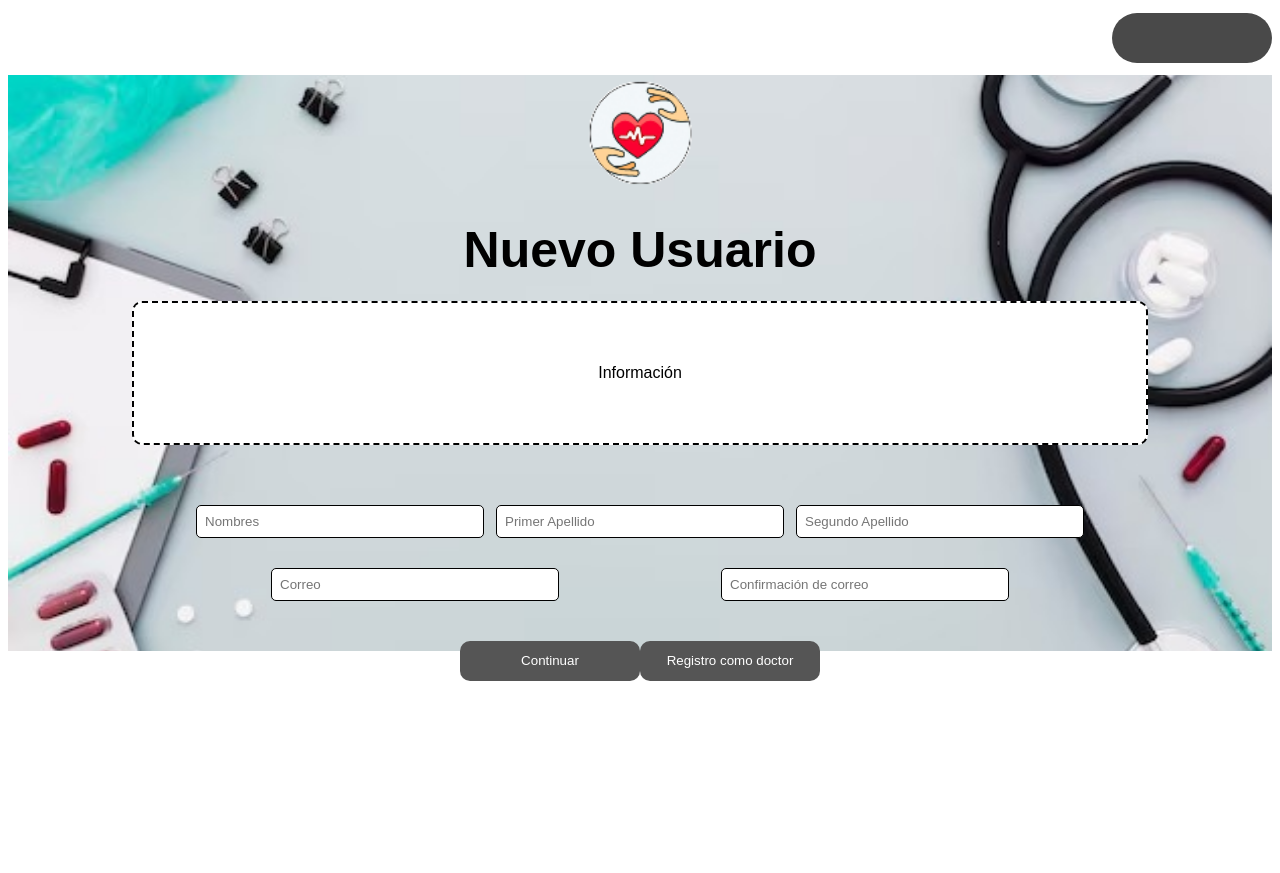
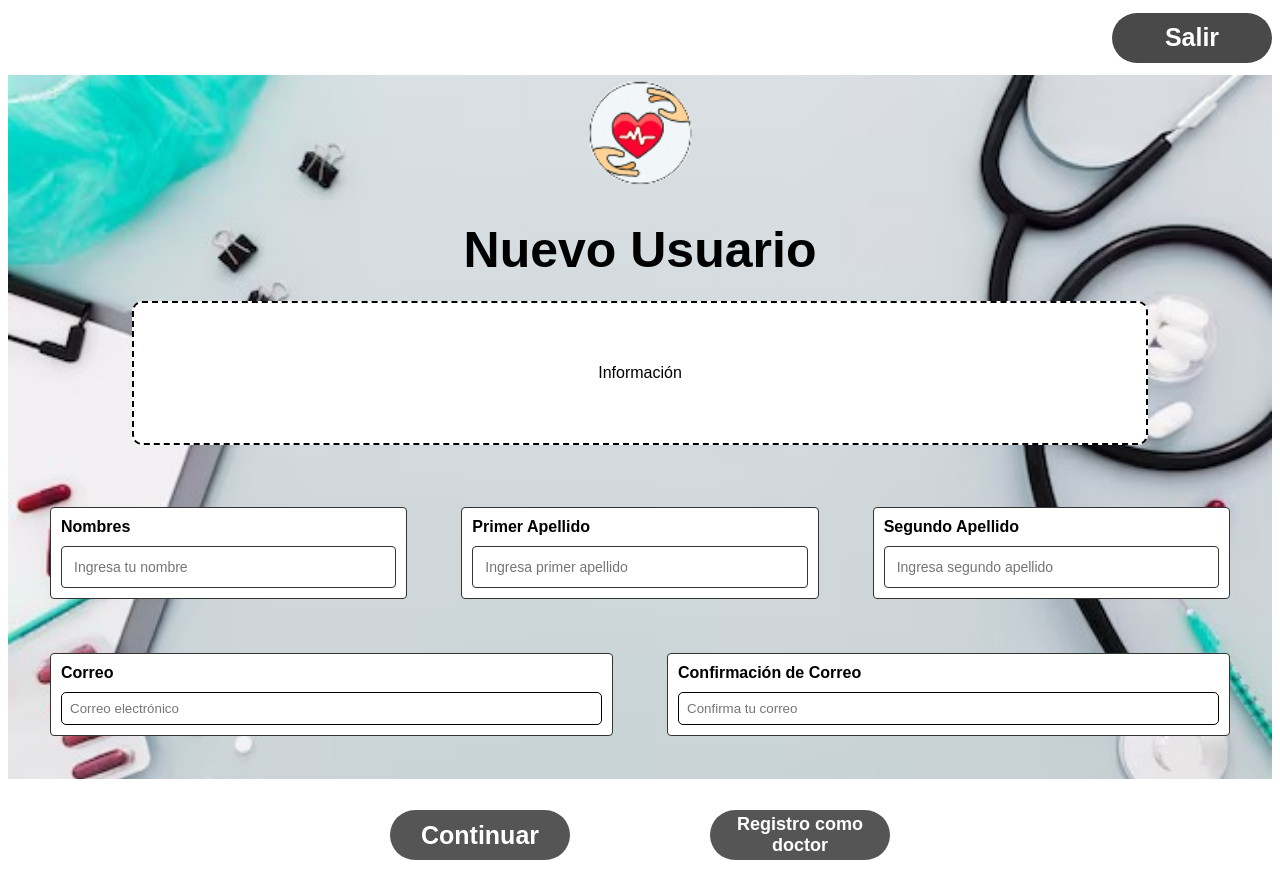
Before and after one commit to Roroma24/Proyecto, a Flask app: page /registro in a window 1280 px wide. Before the commit the page ends 681 px from the top, so only its background shows below. Run offline with Flask 3, Linux system fonts and the light colour scheme.

Commit message:
Seguimiento de modificaciones

```diff
--- a/app/static/css/loginstyles.css
+++ b/app/static/css/loginstyles.css
@@ -33,9 +33,10 @@ body {
   }
 
   .icon {
-    width: 90px; /* Ancho de cada icono */
-    height: 90px; /* Alto de cada icono */
+    width: 110px; /* Ancho de cada icono */
+    height: 110px; /* Alto de cada icono */
     background-image: url('imagen/logo.png'); /* Fondo rojo para los iconos */
+    background-size: cover;
     border-radius: 40%; /* Bordes redondeados para darle forma circular */
   }
 
--- a/app/static/css/reservation.css
+++ b/app/static/css/reservation.css
@@ -30,7 +30,6 @@ body {
 /* Estilo del contenido principal del encabezado */
 .header {
   width: 95%;
-  max-width: 1400px;
   margin: 0 auto;
   display: flex;
   justify-content: space-between;
--- a/app/static/css/userstyles.css
+++ b/app/static/css/userstyles.css
@@ -13,11 +13,12 @@ body{
 
 .container-body{
     width: auto;
-    height: 45vw;
+    height: 55vw;
     background-image: url('imagen/newuser.jpeg');
     background-size: cover;
     background-position: center;
     background-repeat: no-repeat;
+    background-attachment: fixed;
 }
 
 .info{
@@ -25,7 +26,7 @@ body{
     align-items: center;
     justify-content: space-around;
     width: auto;
-    margin: 10px auto;
+    margin: 1% auto;
 }
 
 .exit_btn{
@@ -83,24 +84,24 @@ input{
     border: 1px solid #000000;
     justify-content: space-between;
     border-radius: 5px;
-    width: 30%;
+    width: auto;
 }
 
 .buttons{
     display: flex;
     justify-content: space-between;
+    gap: 140px;
+    padding: 1%;
     margin-top: 20px;
 }
 
 .btn{
     width: 180px;
-    height: 40px;
-    background: #555;
-    color: white;
-    padding: 10px 20px;
-    border-radius: 10px;
+    background-color: #555;
+    border-radius: 25px;
     border: none;
     cursor: pointer;
+    margin: auto;
 }
 
 .titulo-principal{
@@ -108,3 +109,51 @@ input{
     font-weight: bold;
     margin: 0;
 }
+
+/* Contenedor principal del formulario */
+.form{
+    display: flex;
+    flex-direction: column;
+    gap: 40px; /* Espaciado vertical entre elementos */
+}
+
+/* Fila del formulario para organizar inputs horizontalmente */
+.form-row{
+    display: flex;
+    gap: 30px;
+    flex-wrap: wrap; /* Salta a nueva línea si no hay espacio */
+    justify-content: space-between;
+    margin-bottom: 30px;
+    margin: 30px;
+}
+
+/* Grupo de campos individuales dentro de una fila */
+.form-group{
+    flex: 1 1 calc(25% - 30px); /* Mantiene la distribución horizontal original */
+    display: flex;
+    flex-direction: column;
+    gap: 10px; /* Espacio entre label e input */
+    background-color: #fff;         /* Fondo blanco que cubre título e input */
+    border: 1px solid #333;         /* Borde para delimitar el área del grupo */
+    border-radius: 4px;             /* Bordes redondeados */
+    padding: 10px;                  /* Espaciado interno */
+    box-sizing: border-box;         /* Asegura que el padding no modifique el tamaño total */
+    margin: 1%;
+}
+
+/* Etiqueta de cada campo */
+.form-group label{
+    font-weight: bold;
+}
+
+/* Inputs estándar y selectores de tipo texto, email, número, fecha, etc. */
+input[type="text"],
+input[type="email"]
+select{
+    width: 100%;
+    padding: 12px;
+    border: 1px solid #333;
+    border-radius: 4px;
+    font-size: 14px;
+    box-sizing: border-box; /* Asegura compatibilidad con padding */
+}
--- a/app/templates/index.html
+++ b/app/templates/index.html
@@ -71,7 +71,7 @@ Página de inicio. Permite navegar a las vistas de login, registro, reserva y ca
             <h1>Reservar</h1>
         </div>
         <div class="title">
-            <h1>Modicar</h1>
+            <h1>Modíficar</h1>
         </div>
         <div class="title">
             <h1>Cancelar</h1>
--- a/app/templates/registrouser.html
+++ b/app/templates/registrouser.html
@@ -31,8 +31,8 @@ Se incluye un botón para continuar con el registro y otro para registrarse como
     <div class="container">
 
         <!-- Botón de salida que redirige a la función 'exit' -->
-        <a href="{{ url_for('exit') }}">
-            <div class="exit_btn"></div> <!-- Botón estilizado para salir -->
+        <a href="{{ url_for('exit') }}" style="text-decoration: none;">
+            <div class="exit_btn" style="text-align: center; color: #fff; font-size: 25px; font-weight: bolder; display: flex; align-items: center; justify-content: center; height: 50px;">Salir</div> <!-- Botón estilizado para salir -->
         </a>
 
     </div>
@@ -47,27 +47,40 @@ Se incluye un botón para continuar con el registro y otro para registrarse como
         <div class="dashed-box">
             Información
         </div>
-        <div class="info">
-            <div class="input-box">
-                <input type="text" placeholder="Nombres">
-                <input type="text" placeholder="Primer Apellido">
-                <input type="text" placeholder="Segundo Apellido">
+        <form>
+            <div class="form-row">
+                <div class="form-group">
+                    <label for="nombre">Nombres</label>
+                    <input type="text" id="nombre" name="nombre" placeholder="Ingresa tu nombre">
+                </div>
+                <div class="form-group">
+                    <label for="apellido1">Primer Apellido</label>
+                    <input type="text" id="apellido1" name="apellido1" placeholder="Ingresa primer apellido">
+                </div>
+                <div class="form-group">
+                    <label for="apellido2">Segundo Apellido</label>
+                    <input type="text" id="apellido2" name="apellido2" placeholder="Ingresa segundo apellido">
                 </div>
             </div>
-        <div class="info">
-            <div class="input-box">
-                <input type="text" placeholder="Correo">
-                <input type="text" placeholder="Confirmación de correo">
+            <div class="form-row">
+                <div class="form-group">
+                    <label for="correo">Correo</label>
+                    <input type="email" id="correo" name="correo" placeholder="Correo electrónico">
+                </div>
+                <div class="form-group">
+                    <label for="confirmacion">Confirmación de Correo</label>
+                    <input type="email" id="confirmacion" name="confirmacion" placeholder="Confirma tu correo">
                 </div>
             </div>
             <div class="info">
                 <div class="buttons">
-                <button class="btn">Continuar</button>
-                <a href="{{ url_for('newdoctor') }}">
-                    <button class="btn">Registro como doctor</button>
+                    <button class="btn" style="text-align: center; color: #fff; font-size: 25px; font-weight: bolder; display: flex; align-items: center; justify-content: center; height: 50px;">Continuar</button>
+                    <a href="{{ url_for('newdoctor') }}" style="text-decoration: none;">
+                        <button class="btn" style="text-align: center; color: #fff; font-size: 18px; font-weight: bolder; display: flex; align-items: center; justify-content: center; height: 50px;">Registro como doctor</button>
                     </a>
                 </div>
             </div>
+        </form>
     </div>
 </body>
 </html>
```
Also changed, not shown: app/templates/reservation.html (+9 -9 lines). Lines whose indentation alone changed are shown as unchanged.
